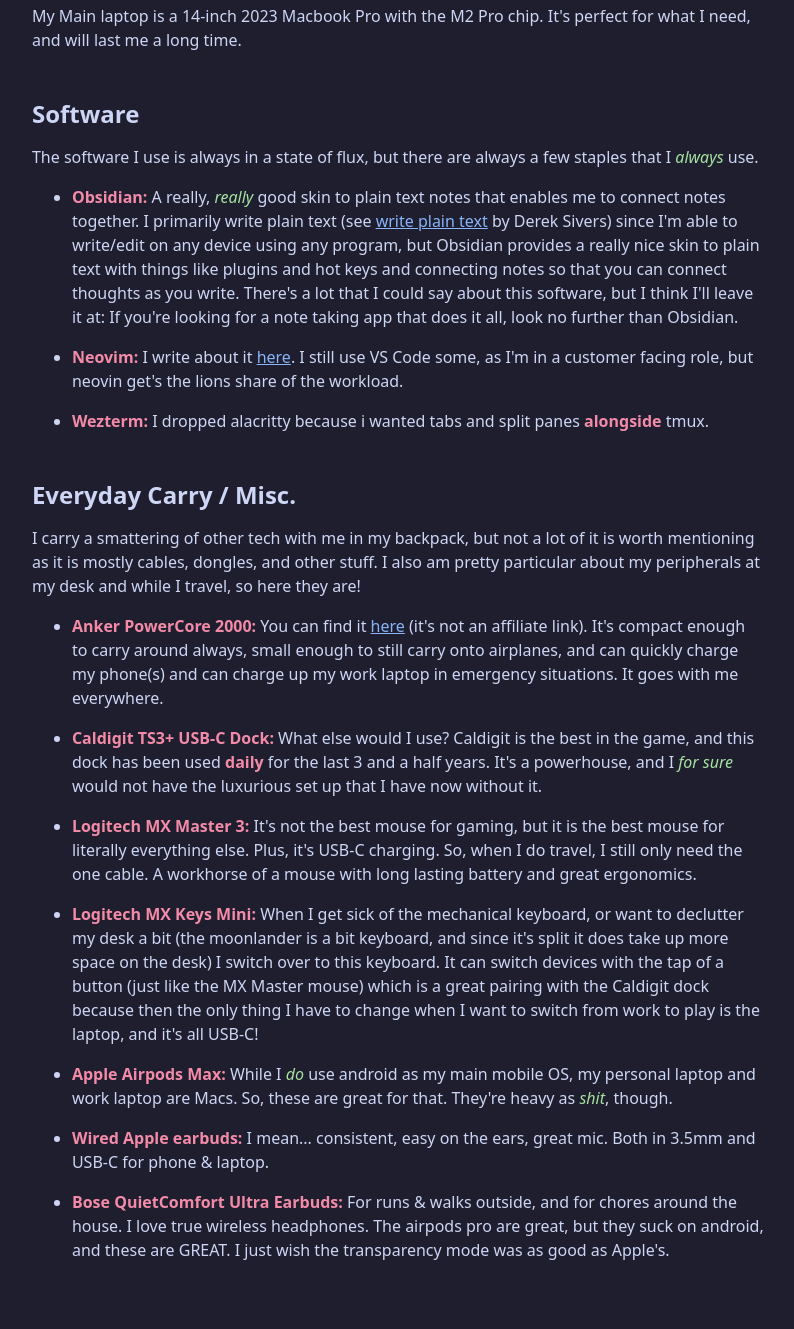
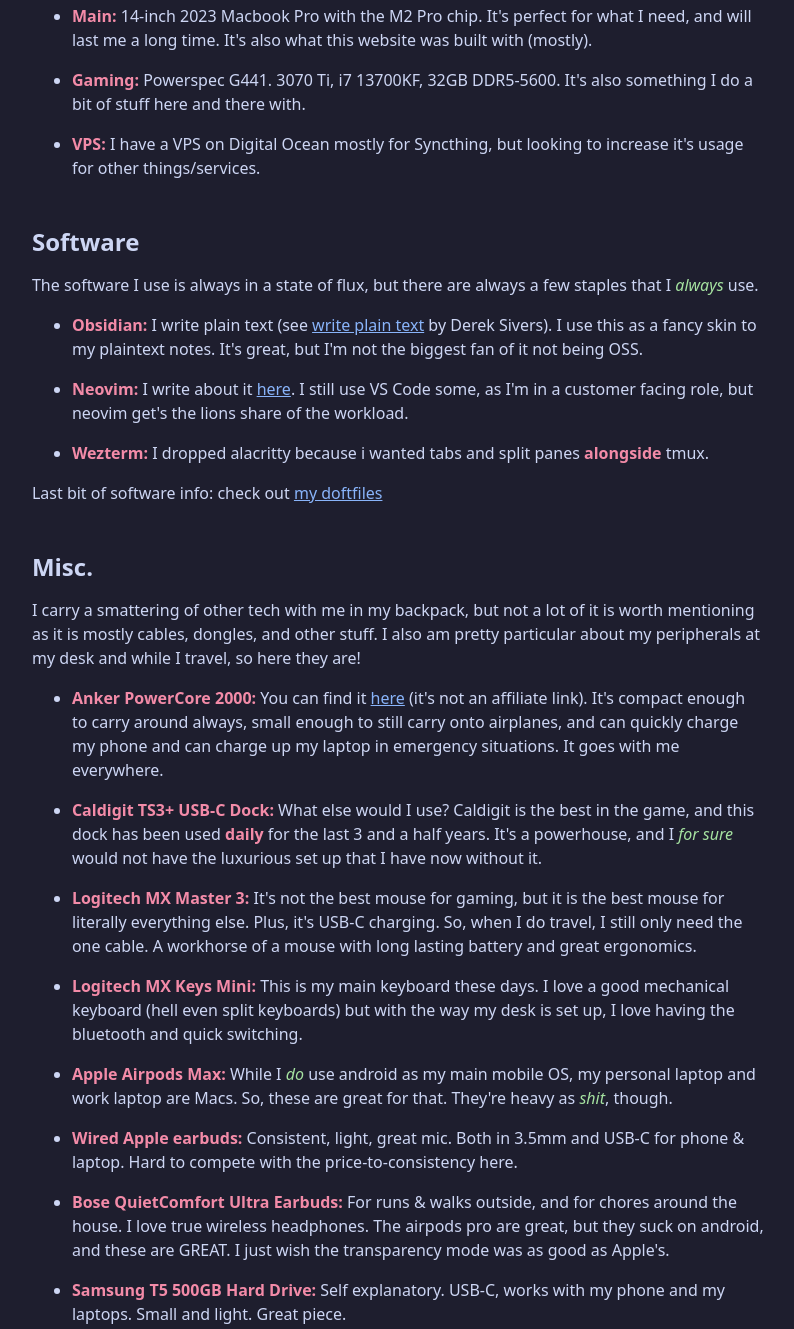
Before and after one commit to hhheath/personal-site, an Eleventy site: page src/pages/uses.md in a window 1280 px wide. Shown: the part 799-2128 px from the top of the page, without its empty margins (242-1036 px from the left). Built offline with nearby package versions, Linux system fonts and the light colour scheme; Eleventy itself is replaced by a stand-in of ours; files that its build step writes are made by us from their sources.

Commit message:
update uses page

```diff
--- a/src/pages/uses.md
+++ b/src/pages/uses.md
@@ -3,7 +3,7 @@
 date: 2022-06-08
 ---
 
-**Updated on:** 2024-11-13
+**Updated on:** 2024-11-14
 
 This is a page dedicated to the tools that I use and what I use them for. I'm very particular and do a lot of research for the things that I use every day, so if you'd like to know more or have questions, lemme know on [mastodon](https://mastodon.social/@hheath_).
 
@@ -21,24 +21,29 @@
 
 ### Compute
 
-My Main laptop is a 14-inch 2023 Macbook Pro with the M2 Pro chip. It's perfect for what I need, and will last me a long time.
+- **Main:** 14-inch 2023 Macbook Pro with the M2 Pro chip. It's perfect for what I need, and will last me a long time. It's also what this website was built with (mostly).
+- **Gaming:** Powerspec G441. 3070 Ti, i7 13700KF, 32GB DDR5-5600. It's also something I do a bit of stuff here and there with.
+- **VPS:** I have a VPS on Digital Ocean mostly for Syncthing, but looking to increase it's usage for other things/services.
 
 ## Software
 
 The software I use is always in a state of flux, but there are always a few staples that I _always_ use.
 
-- **Obsidian:** A really, _really_ good skin to plain text notes that enables me to connect notes together. I primarily write plain text (see [write plain text](https://sive.rs/plaintext) by Derek Sivers) since I'm able to write/edit on any device using any program, but Obsidian provides a really nice skin to plain text with things like plugins and hot keys and connecting notes so that you can connect thoughts as you write. There's a lot that I could say about this software, but I think I'll leave it at: If you're looking for a note taking app that does it all, look no further than Obsidian.
-- **Neovim:** I write about it [here](/posts/nvim/). I still use VS Code some, as I'm in a customer facing role, but neovin get's the lions share of the workload.
+- **Obsidian:** I write plain text (see [write plain text](https://sive.rs/plaintext) by Derek Sivers). I use this as a fancy skin to my plaintext notes. It's great, but I'm not the biggest fan of it not being OSS.
+- **Neovim:** I write about it [here](/posts/nvim/). I still use VS Code some, as I'm in a customer facing role, but neovim get's the lions share of the workload.
 - **Wezterm:** I dropped alacritty because i wanted tabs and split panes **alongside** tmux.
 
-## Everyday Carry / Misc.
+Last bit of software info: check out [my doftfiles](https://github.com/hhheath/dotfiles)
+
+## Misc.
 
 I carry a smattering of other tech with me in my backpack, but not a lot of it is worth mentioning as it is mostly cables, dongles, and other stuff. I also am pretty particular about my peripherals at my desk and while I travel, so here they are!
 
-- **Anker PowerCore 2000:** You can find it [here](https://a.co/d/3jsJ0vZ) (it's not an affiliate link). It's compact enough to carry around always, small enough to still carry onto airplanes, and can quickly charge my phone(s) and can charge up my work laptop in emergency situations. It goes with me everywhere.
+- **Anker PowerCore 2000:** You can find it [here](https://a.co/d/3jsJ0vZ) (it's not an affiliate link). It's compact enough to carry around always, small enough to still carry onto airplanes, and can quickly charge my phone and can charge up my laptop in emergency situations. It goes with me everywhere.
 - **Caldigit TS3+ USB-C Dock:** What else would I use? Caldigit is the best in the game, and this dock has been used **daily** for the last 3 and a half years. It's a powerhouse, and I _for sure_ would not have the luxurious set up that I have now without it.
 - **Logitech MX Master 3:** It's not the best mouse for gaming, but it is the best mouse for literally everything else. Plus, it's USB-C charging. So, when I do travel, I still only need the one cable. A workhorse of a mouse with long lasting battery and great ergonomics.
-- **Logitech MX Keys Mini:** When I get sick of the mechanical keyboard, or want to declutter my desk a bit (the moonlander is a bit keyboard, and since it's split it does take up more space on the desk) I switch over to this keyboard. It can switch devices with the tap of a button (just like the MX Master mouse) which is a great pairing with the Caldigit dock because then the only thing I have to change when I want to switch from work to play is the laptop, and it's all USB-C!
+- **Logitech MX Keys Mini:** This is my main keyboard these days. I love a good mechanical keyboard (hell even split keyboards) but with the way my desk is set up, I love having the bluetooth and quick switching.
 - **Apple Airpods Max:** While I _do_ use android as my main mobile OS, my personal laptop and work laptop are Macs. So, these are great for that. They're heavy as _shit_, though.
-- **Wired Apple earbuds:** I mean... consistent, easy on the ears, great mic. Both in 3.5mm and USB-C for phone & laptop.
+- **Wired Apple earbuds:** Consistent, light, great mic. Both in 3.5mm and USB-C for phone & laptop. Hard to compete with the price-to-consistency here.
 - **Bose QuietComfort Ultra Earbuds:** For runs & walks outside, and for chores around the house. I love true wireless headphones. The airpods pro are great, but they suck on android, and these are GREAT. I just wish the transparency mode was as good as Apple's.
+- **Samsung T5 500GB Hard Drive:** Self explanatory. USB-C, works with my phone and my laptops. Small and light. Great piece.
```
